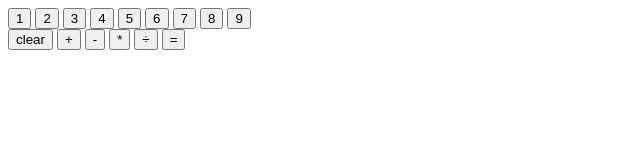
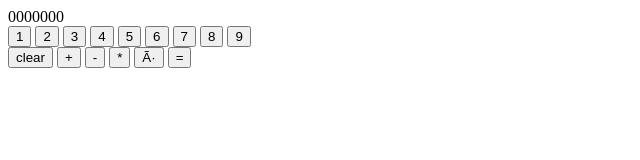
Before and after one commit to Overload110/odin-calculator, a plain HTML site: page index.html in a window 1280 px wide. Shown: the whole page, without its empty margins (0-640 px from the left). Drawn offline with Linux system fonts and the light colour scheme.

Commit message:
Change to input buttons

```diff
--- a/index.html
+++ b/index.html
@@ -1,36 +1,34 @@
 <!DOCTYPE html>
 <html lang="en">
 <head>
-    <meta charset="UTF-8">
+    <meta charset="UTF-
     <link rel="stylesheet" href="styles.css">
     <script src="calc.js"></script>
-    <meta name="viewport" content="width=device-width, initial-scale=1.0">
+    <meta name="viewport" content="width=device-width, initial-scale=1.
     <title>Calculator</title>
 </head>
 <body>
     <div id="calculator">
-        <div id="display">
-
-        </div>
+        <div id="display">0000000</div>
         <div id="buttons">
             <div class="numbers">
-                <button id="1">1</button>
-                <button id="2">2</button>
-                <button id="3">3</button>
-                <button id="4">4</button>
-                <button id="5">5</button>
-                <button id="6">6</button>
-                <button id="7">7</button>
-                <button id="8">8</button>
-                <button id="9">9</button>
+                <input type="button" name ="1" value="1" >
+                <input type="button" name ="2" value="2" >
+                <input type="button" name ="3" value="3" >
+                <input type="button" name ="4" value="4" >
+                <input type="button" name ="5" value="5" >
+                <input type="button" name ="6" value="6" >
+                <input type="button" name ="7" value="7" >
+                <input type="button" name ="8" value="8" >
+                <input type="button" name ="9" value="9" >
             </div>
             <div class="operations">
-                <button id="clear">clear</button>
-                <button id="+">+</button>
-                <button id="-">-</button>
-                <button id="*">*</button>
-                <button id="÷">÷</button>
-                <button id="=">=</button>
+                <input type="button" name ="clear" value="clear" >
+                <input type="button" name ="+" value="+" >
+                <input type="button" name ="-" value="-" >
+                <input type="button" name ="*" value="*" >
+                <input type="button" name ="÷" value="÷" >
+                <input type="button" name ="=" value="=" >
             </div>
         </div>
     </div>
```
